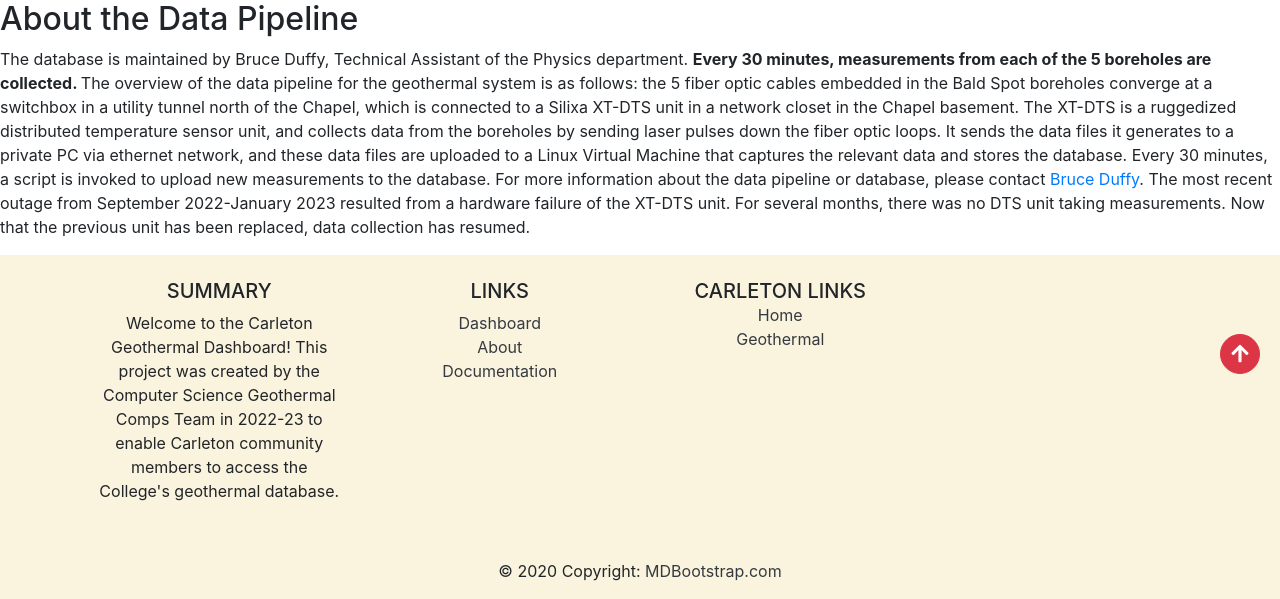
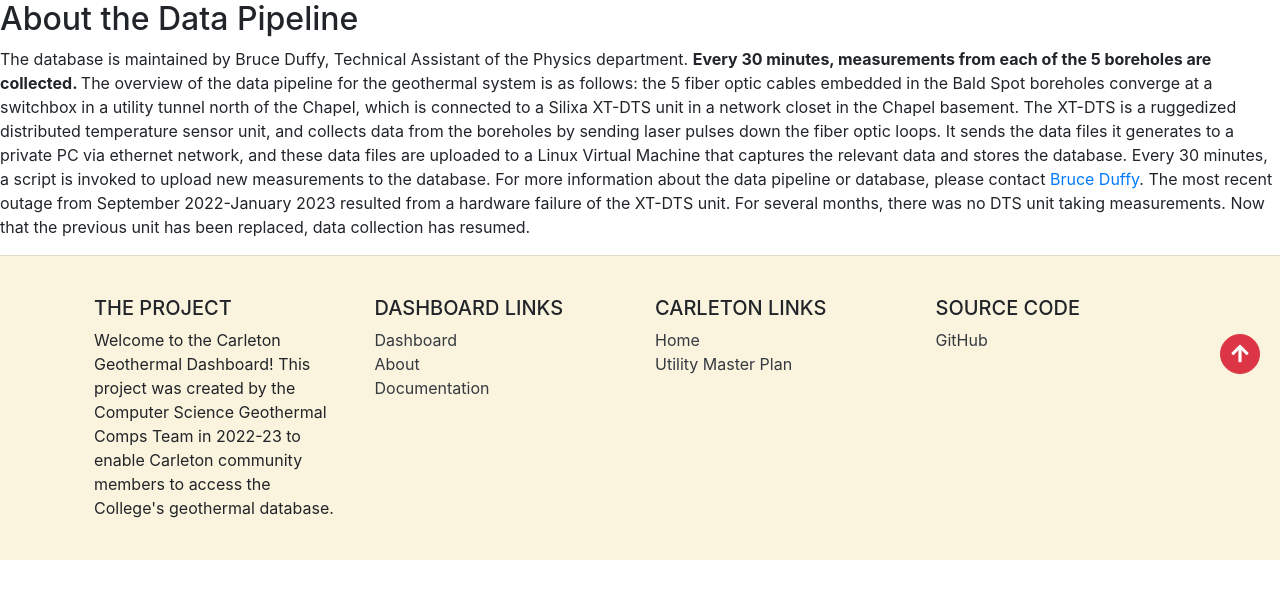
Before and after one commit to acdalal/geothermal, a Django app: page /about/ in a window 1280 px wide. Shown: the part 406-1005 px from the top of the page. After the commit the page ends 966 px from the top, so only its background shows below. Run offline with Django 4.2, Linux system fonts and the light colour scheme; some libraries are stand-ins or nearby versions.

Commit message:
clean up footer

```diff
--- a/geothermalsite/dashboard/templates/dashboard/footer.html
+++ b/geothermalsite/dashboard/templates/dashboard/footer.html
@@ -2,16 +2,15 @@
 <link rel="stylesheet" href="{% static 'generalSiteStyles.css' %}">
 
 <!-- Included inline styling to override navbar's !important-flaged background color CSS -->
-<footer class="bg-info text-center text-lg-start" style="background-color:#faf3dd!important;">
-    {% comment %} took out "fixed-bottom" {% endcomment %}
+<footer class="bg-info text-left text-lg-start" style="background-color:#faf3dd!important;">
+    <hr>
     <!-- Grid container -->
     <div class="container p-4">
       <!--Grid row-->
       <div class="row">
         <!--Grid column-->
-        <div class="col-lg-3 col-md-6 mb-4 mb-md-0">
-            <h5 class="text-uppercase">Summary</h5>
-
+        <div class="col">
+            <h5 class="text-uppercase">The Project</h5>
             <p>
                 Welcome to the Carleton Geothermal Dashboard! This project was created by the Computer Science Geothermal
                 Comps Team in 2022-23 to enable Carleton community members to access the College's geothermal database.
@@ -20,35 +19,48 @@
         <!--Grid column-->
 
         <!--Grid column-->
-        <div class="col-lg-3 col-md-6 mb-4 mb-md-0">
-          <h5 class="text-uppercase">Links</h5>
+        <div class="col">
+          <h5 class="text-uppercase">Dashboard Links</h5>
 
           <ul class="list-unstyled mb-0">
             <li>
-              <a href="#!" class="text-dark">Dashboard</a>
+              <a href="{% url 'index' %}" class="text-dark">Dashboard</a>
             </li>
             <li>
-              <a href="#!" class="text-dark">About</a>
+              <a href="{% url 'about' %}" class="text-dark">About</a>
             </li>
             <li>
-              <a href="#!" class="text-dark">Documentation</a>
+              <a href="{% url 'documentation' %}" class="text-dark">Documentation</a>
             </li>
           </ul>
         </div>
         <!--Grid column-->
 
         <!--Grid column-->
-        <div class="col-lg-3 col-md-6 mb-4 mb-md-0">
-          <h5 class="text-uppercase mb-0">Carleton Links</h5>
+        <div class="col">
+          <h5 class="text-uppercase">Carleton Links</h5>
 
-          <ul class="list-unstyled">
+          <ul class="list-unstyled mb-0">
             <li>
-              <a href="#!" class="text-dark">Home</a>
+              <a href="https://www.carleton.edu/" class="text-dark">Home</a>
             </li>
             <li>
-              <a href="{% url 'index' %}" class="text-dark">Geothermal</a>
+              <a href="https://www.carleton.edu/geothermal/" class="text-dark">Utility Master Plan</a>
             </li>
           </ul>
+        </div>
+        <!--Grid column-->
+
+        <!--Grid column-->
+        <div class="col">
+          <h5 class="text-uppercase">Source Code</h5>
+
+          <ul class="list-unstyled mb-0">
+            <li>
+              <a href="https://github.com/acdalal/geothermal" class="text-dark">GitHub</a>
+            </li>
+          </ul>
+
         </div>
         <!--Grid column-->
 
@@ -57,10 +69,10 @@
     </div>
     <!-- Grid container -->
 
-    <!-- Copyright -->
+    <!-- Copyright
     <div class="text-center p-3 cream-background">
       © 2020 Copyright:
       <a class="text-dark" href="https://mdbootstrap.com/">MDBootstrap.com</a>
     </div>
-    <!-- Copyright -->
+    Copyright -->
 </footer>
```
